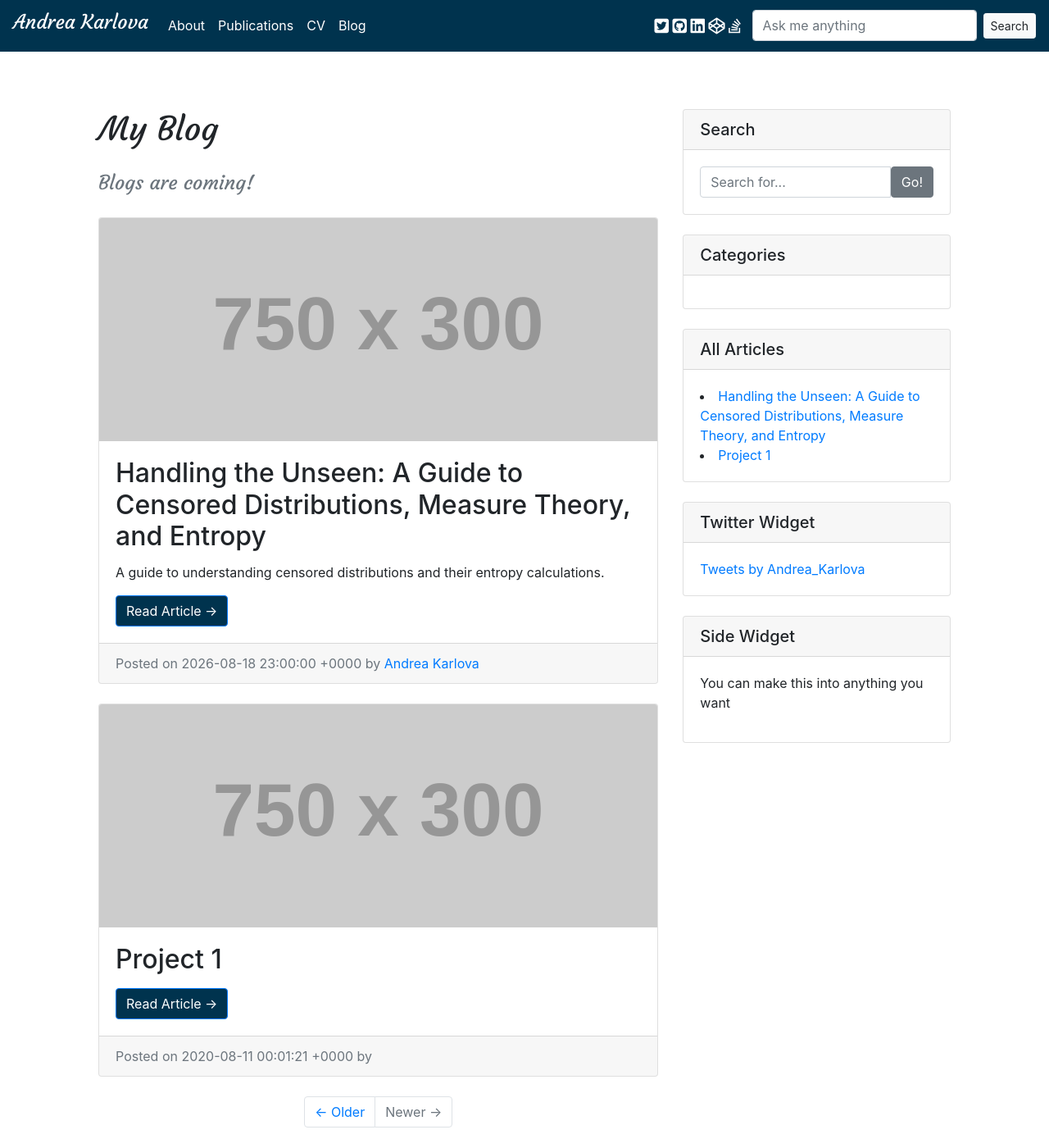
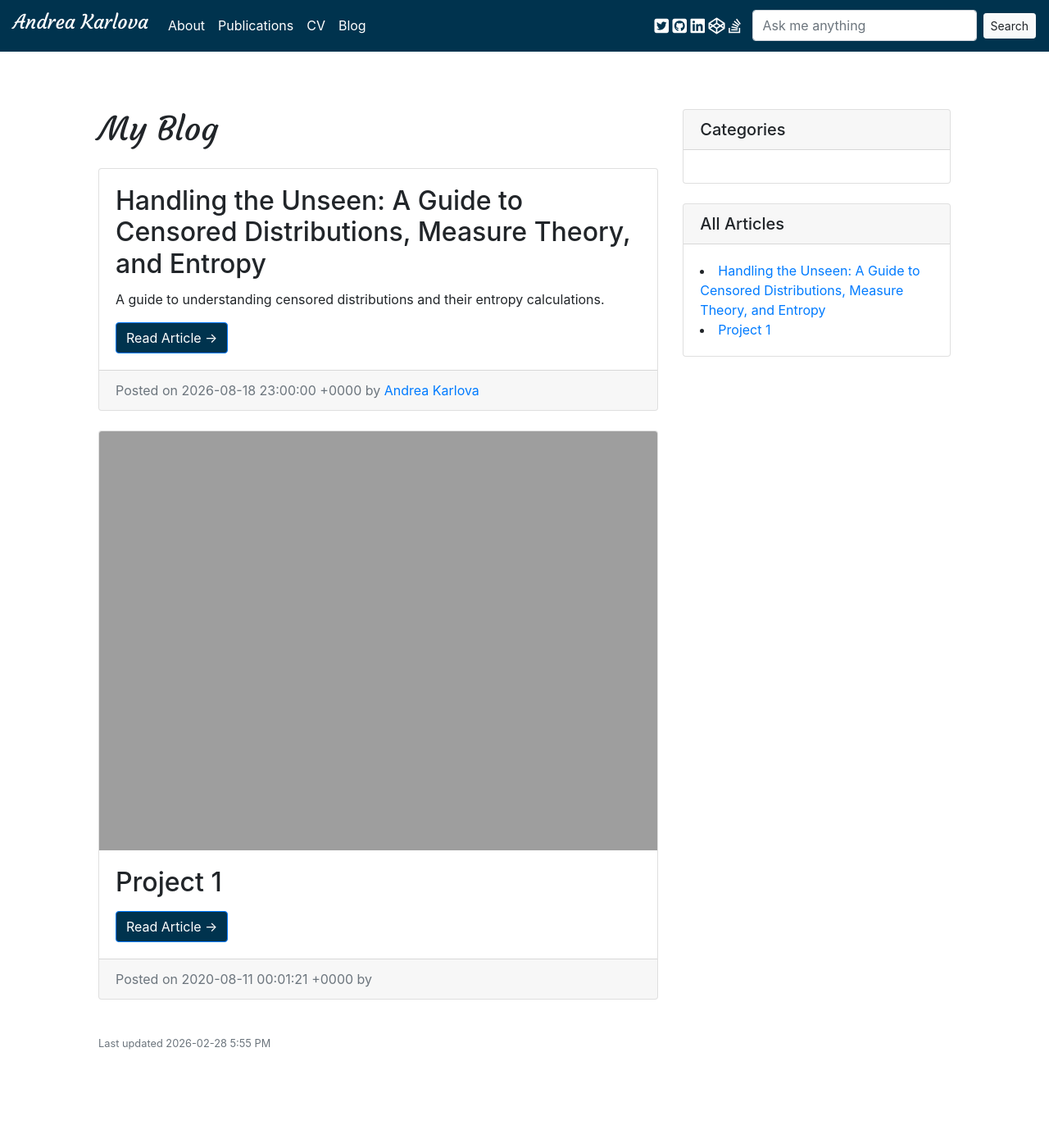
Before and after one commit to AndreaKarlova/andreakarlova.github.io, a Jekyll site: the page built from pages/blog.html, in a window 1280 px wide and 1400 px high. Shown: the whole window at 82% size. Built offline with Jekyll 4.4.1, drawn with Linux system fonts in a browser that asks for light colours; nearby versions of some CDN libraries; comment, search, counter and statistics services are not loaded.

Commit message:
Clean up blog layout and remove unused widgets

```diff
--- a/pages/blog.html
+++ b/pages/blog.html
@@ -14,11 +14,12 @@
         <!-- Blog Entries Column -->
         <div class="col-md-8">
           <h1 class="my-4" style="font-family:Courgette;">{{ page.title }}</h1>
-          <!-- Blog Post -->
-          <p class="lead mt-4 mb-4 text-muted" style="font-family:Courgette;font-size:1.5rem;">Blogs are coming!</p>
+          <!-- Blog Posts -->
           {% for post in site.posts %}
             <div class="card mb-4">
-              <img class="card-img-top" src="http://placehold.it/750x300" alt="Card image cap">
+              {% if post.image %}
+              <img class="card-img-top" src="{{ post.image }}" alt="{{ post.title }}">
+              {% endif %}
               <div class="card-body">
                 <h2 class="card-title">{{ post.title }}</h2>
                 <p class="card-text">{{ post.description }}</p>
@@ -31,31 +32,9 @@
             </div>
           {% endfor %}
 
-          <!-- Pagination -->
-          <ul class="pagination justify-content-center mb-4">
-            <li class="page-item">
-              <a class="page-link" href="#">&larr; Older</a>
-            </li>
-            <li class="page-item disabled">
-              <a class="page-link" href="#">Newer &rarr;</a>
-            </li>
-          </ul>
-
         </div>
         <!-- Sidebar Widgets Column -->
         <div class="col-md-4">
-          <!-- Search Widget -->
-          <div class="card my-4">
-            <h5 class="card-header">Search</h5>
-            <div class="card-body">
-              <div class="input-group">
-                <input type="text" class="form-control" placeholder="Search for...">
-                <span class="input-group-btn">
-                  <button class="btn btn-secondary" type="button">Go!</button>
-                </span>
-              </div>
-            </div>
-          </div>
 
           <!-- Categories Widget -->
           <div class="card my-4">
@@ -86,23 +65,6 @@
           </div>
 
 
-     <!-- Twitter Side Widget -->
-          <div class="card my-4">
-            <h5 class="card-header">Twitter Widget</h5>
-            <div class="card-body">
-              <a class="twitter-timeline" data-height="450" data-theme="light" href="https://twitter.com/{{ site.twitter }}?ref_src=twsrc%5Etfw">Tweets by {{ site.twitter }}</a> <script async src="https://platform.twitter.com/widgets.js" charset="utf-8"></script>
-            </div>
-          </div>
-
-
-   <!-- Side Widget -->
-          <div class="card my-4">
-            <h5 class="card-header">Side Widget</h5>
-            <div class="card-body">
-              <p> You can make this into anything you want  </p>
-            </div>
-          </div>
-
       </div>
       <!-- /.row -->
     </div>
```
